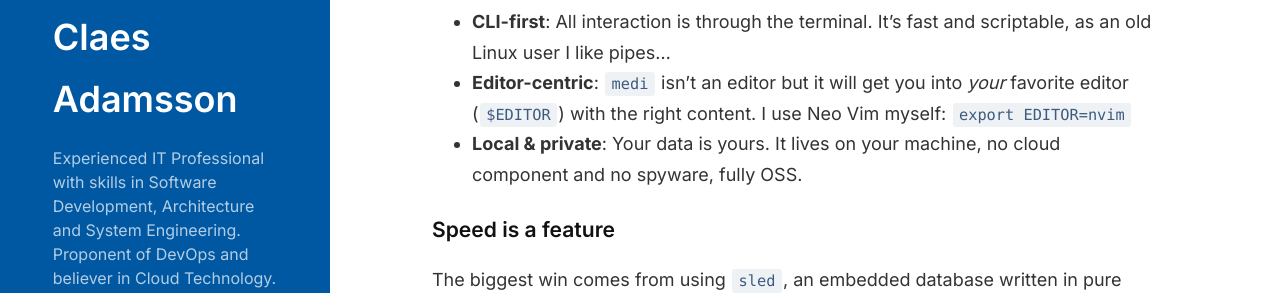
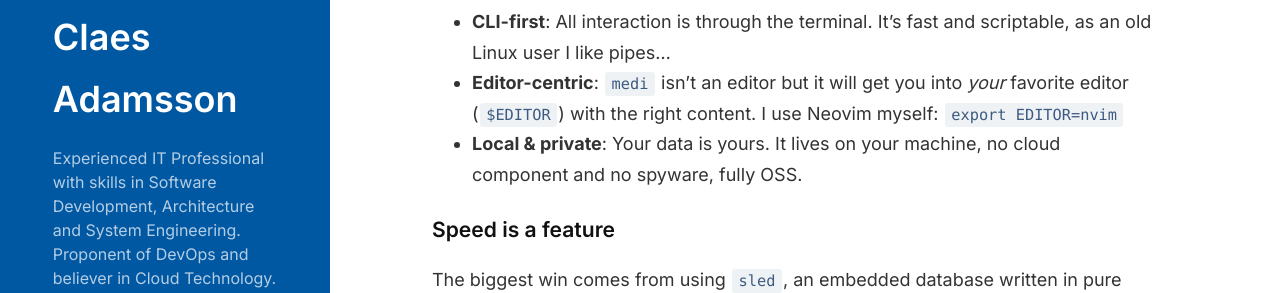
Before and after one commit to cladam/cladam.github.io, a Jekyll site: the page built from _posts/2025-08-12-why-medi.md, in a window 1280 px wide and 900 px high, scrolled down 612 px. Shown: the part 157-450 px from the top of the window. Built offline with Jekyll 4.4.1, drawn with Linux system fonts in a browser that asks for light colours.

Commit message:
fix(blog): update 2025-08-12-why-medi.md

```diff
--- a/_posts/2025-08-12-why-medi.md
+++ b/_posts/2025-08-12-why-medi.md
@@ -18,7 +18,7 @@ I had so much fun building [tbdflow](https://cladam.github.io/projects/tbdflow)
 The core idea behind `medi` is to stop thinking about files and start thinking about content. I designed it around a few key principles:
 
   * **CLI-first**: All interaction is through the terminal. It’s fast and scriptable, as an old Linux user I like pipes...
-  * **Editor-centric**: `medi` isn't an editor but it will get you into _your_ favorite editor (`$EDITOR`) with the right content. I use Neo Vim myself: `export EDITOR=nvim`
+  * **Editor-centric**: `medi` isn't an editor but it will get you into _your_ favorite editor (`$EDITOR`) with the right content. I use Neovim myself: `export EDITOR=nvim`
   * **Local & private**: Your data is yours. It lives on your machine, no cloud component and no spyware, fully OSS.
 
 ### Speed is a feature
```
